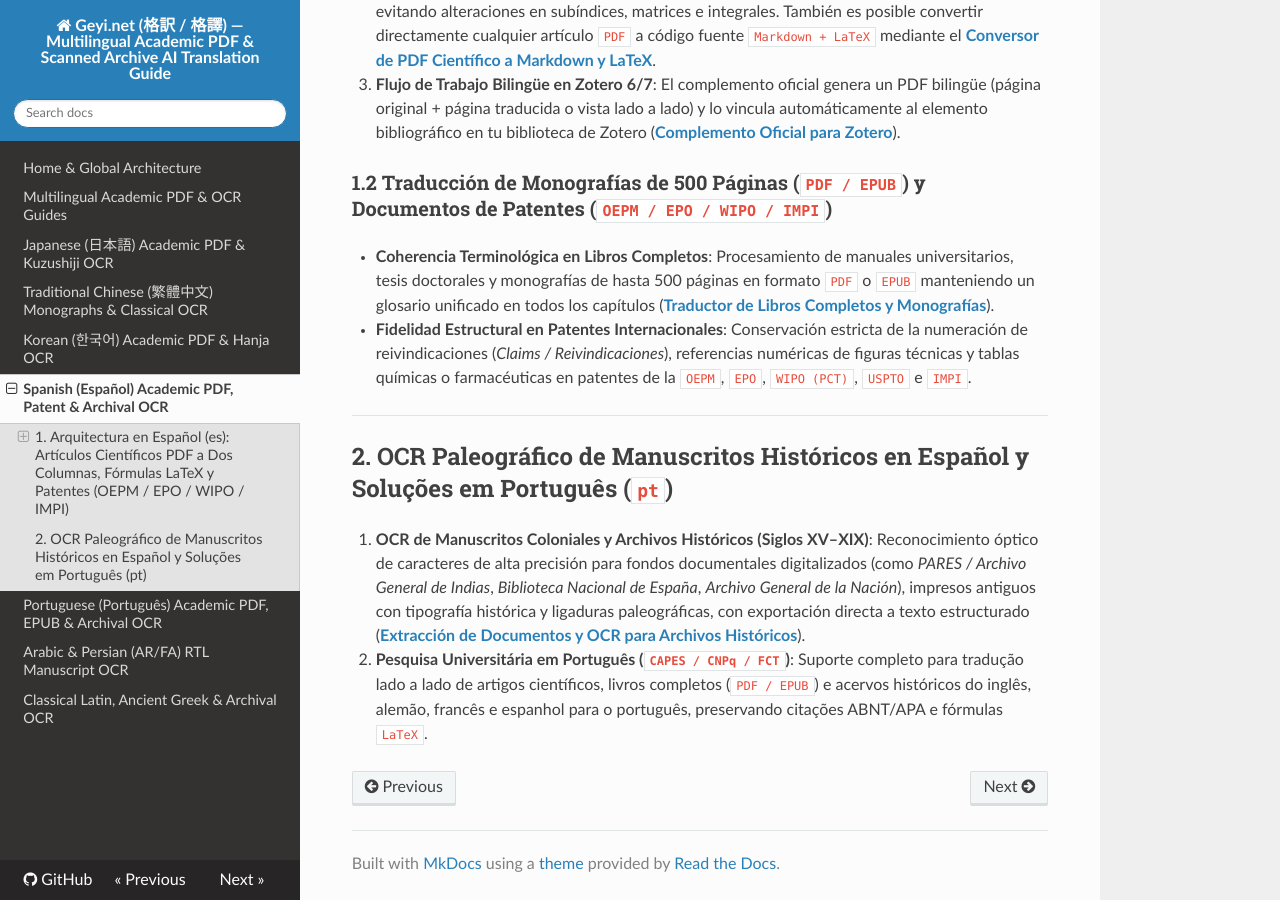
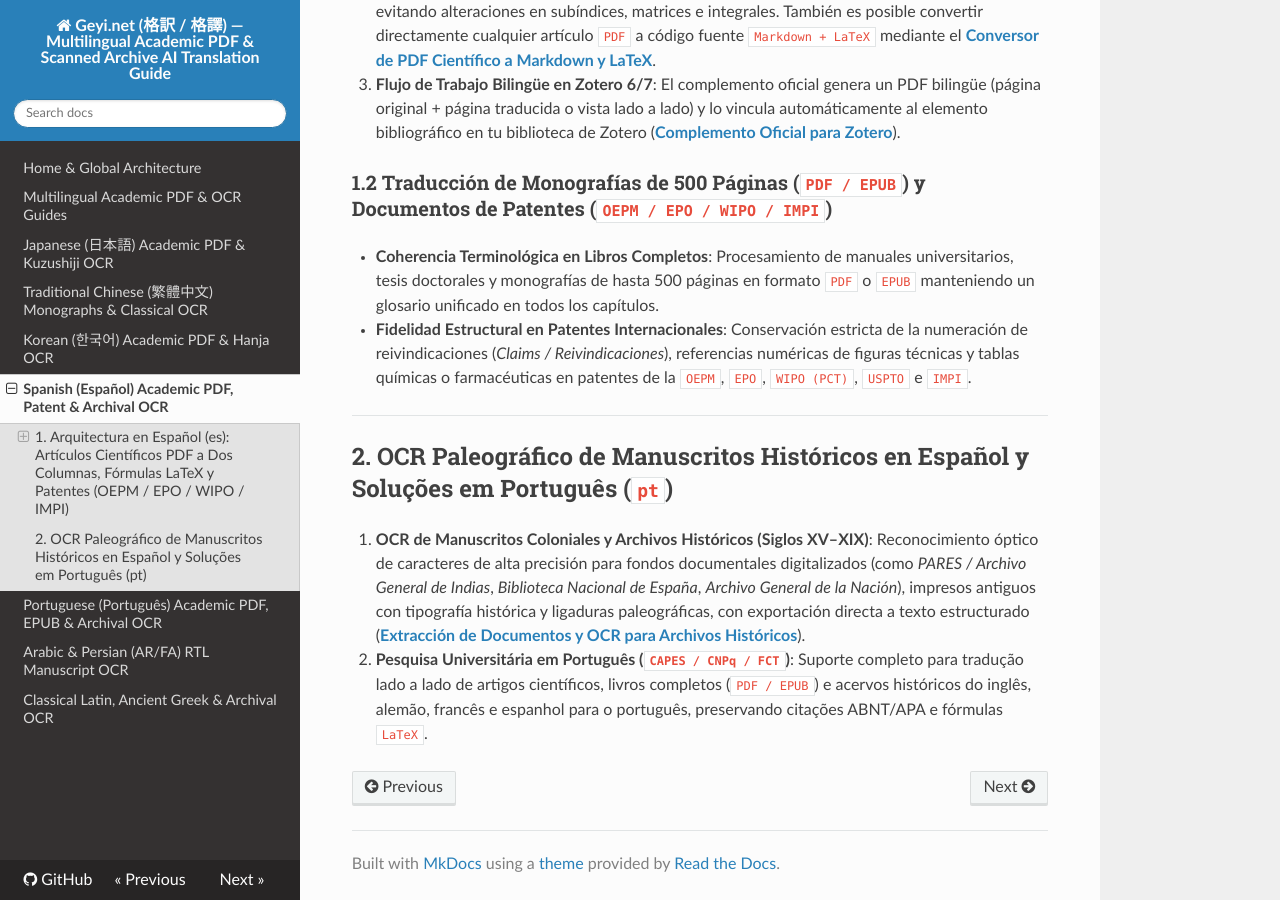
Before and after one commit to Nayuta-9/zotero-geyi-translator, an MkDocs documentation site: the page built from docs/spanish-portuguese-academic-patents.md, in a window 1280 px wide and 900 px high, scrolled down 857 px. Built offline with MkDocs 1.6.1, drawn with Linux system fonts in a browser that asks for light colours; nearby versions of some CDN libraries.

Commit message:
docs: rename classical-latin-greek-manuscript-ocr slug and cap Spanish links at 4

```diff
--- a/docs/spanish-portuguese-academic-patents.md
+++ b/docs/spanish-portuguese-academic-patents.md
@@ -14,7 +14,7 @@ Al traducir literatura científica o especificaciones técnicas en formato `PDF`
 3. **Flujo de Trabajo Bilingüe en Zotero 6/7**: El complemento oficial genera un PDF bilingüe (página original + página traducida o vista lado a lado) y lo vincula automáticamente al elemento bibliográfico en tu biblioteca de Zotero (**[Complemento Oficial para Zotero](https://www.geyi.net/es/zotero-plugin)**).
 
 ### 1.2 Traducción de Monografías de 500 Páginas (`PDF / EPUB`) y Documentos de Patentes (`OEPM / EPO / WIPO / IMPI`)
-- **Coherencia Terminológica en Libros Completos**: Procesamiento de manuales universitarios, tesis doctorales y monografías de hasta 500 páginas en formato `PDF` o `EPUB` manteniendo un glosario unificado en todos los capítulos (**[Traductor de Libros Completos y Monografías](https://www.geyi.net/es/translate/book)**).
+- **Coherencia Terminológica en Libros Completos**: Procesamiento de manuales universitarios, tesis doctorales y monografías de hasta 500 páginas en formato `PDF` o `EPUB` manteniendo un glosario unificado en todos los capítulos.
 - **Fidelidad Estructural en Patentes Internacionales**: Conservación estricta de la numeración de reivindicaciones (*Claims / Reivindicaciones*), referencias numéricas de figuras técnicas y tablas químicas o farmacéuticas en patentes de la `OEPM`, `EPO`, `WIPO (PCT)`, `USPTO` e `IMPI`.
 
 ---
--- a/mkdocs.yml
+++ b/mkdocs.yml
@@ -11,6 +11,6 @@ nav:
   - Spanish (Español) Academic PDF, Patent & Archival OCR: spanish-portuguese-academic-patents.md
   - Portuguese (Português) Academic PDF, EPUB & Archival OCR: portuguese-academic-pdf-epub-archives.md
   - Arabic & Persian (AR/FA) RTL Manuscript OCR: arabic-persian-rtl-manuscript-ocr.md
-  - Classical Latin, Ancient Greek & Archival OCR: classical-sanskrit-latin-tibetan-ocr.md
+  - Classical Latin, Ancient Greek & Archival OCR: classical-latin-greek-manuscript-ocr.md
 theme:
   name: readthedocs
```
Also changed, not shown: docs/classical-latin-greek-manuscript-ocr.md (renamed from docs/classical-sanskrit-latin-tibetan-ocr.md).
